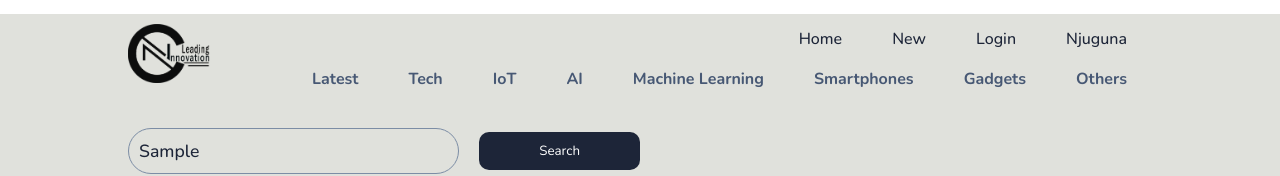
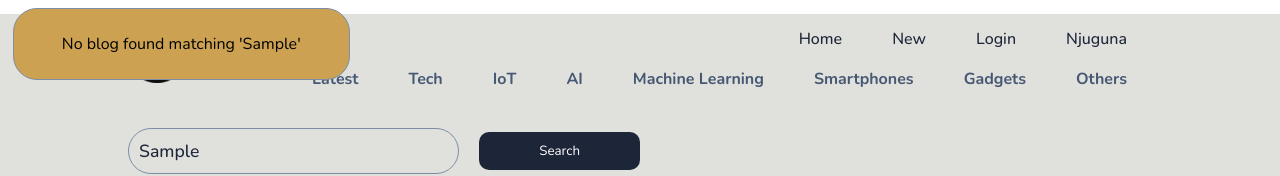
Before and after one commit to charlesncn/blog-React, a React (Create React App) app in the folder app/: page / in a window 1280 px wide. Both pictures are taken after typing "Sample" into the empty fields and a click on the button "Search". Shown: the top 176 px of the page. Built offline with nearby package versions, Linux system fonts and the light colour scheme.

Commit message:
Feature: Show toast when no data is found

```diff
--- a/app/src/pages/Home.jsx
+++ b/app/src/pages/Home.jsx
@@ -5,10 +5,20 @@ const Home = () => {
 
   const [searchQuery, setSearchQuery] = useState('')
   const [filteredPost, setFilteredPost] = useState([])
+  const [showPopUp, setShowPopUp] = useState(false)
 
   const handleSearch = () => {
     const filtered= post.filter((post) =>
         post.title.toLocaleLowerCase().includes(searchQuery.toLocaleLowerCase()))
+
+    if (filtered.length === 0) {
+      setShowPopUp(true)
+      setTimeout(() =>{
+        setShowPopUp(false)
+      }, 5000)
+    } else {
+      setShowPopUp(false)
+    }
     setFilteredPost(filtered)
   }
 
@@ -134,6 +144,9 @@ const Home = () => {
           </div>
         ))}
       </div>
+      <div>
+        {showPopUp && <div className="popUp">No blog found matching '{searchQuery}'</div>}
+      </div>
     </div>
   );
 };
--- a/app/src/styles.scss
+++ b/app/src/styles.scss
@@ -152,6 +152,19 @@ $orange: #cca152;
 
     //--------------- HOME ---------------
     .home {
+      .popUp{
+        position: fixed;
+        top: 1%;
+        left: 1%;
+        padding: 24px 48px;
+        border: 1px solid $outline-color;
+        border-radius: 24px;
+        background-color: $orange;
+        display: flex;
+        justify-content: center;
+        align-items: center;
+        z-index: 100;
+      }
       .search {
         width: max(300px, 50%);
         display: flex;
```
